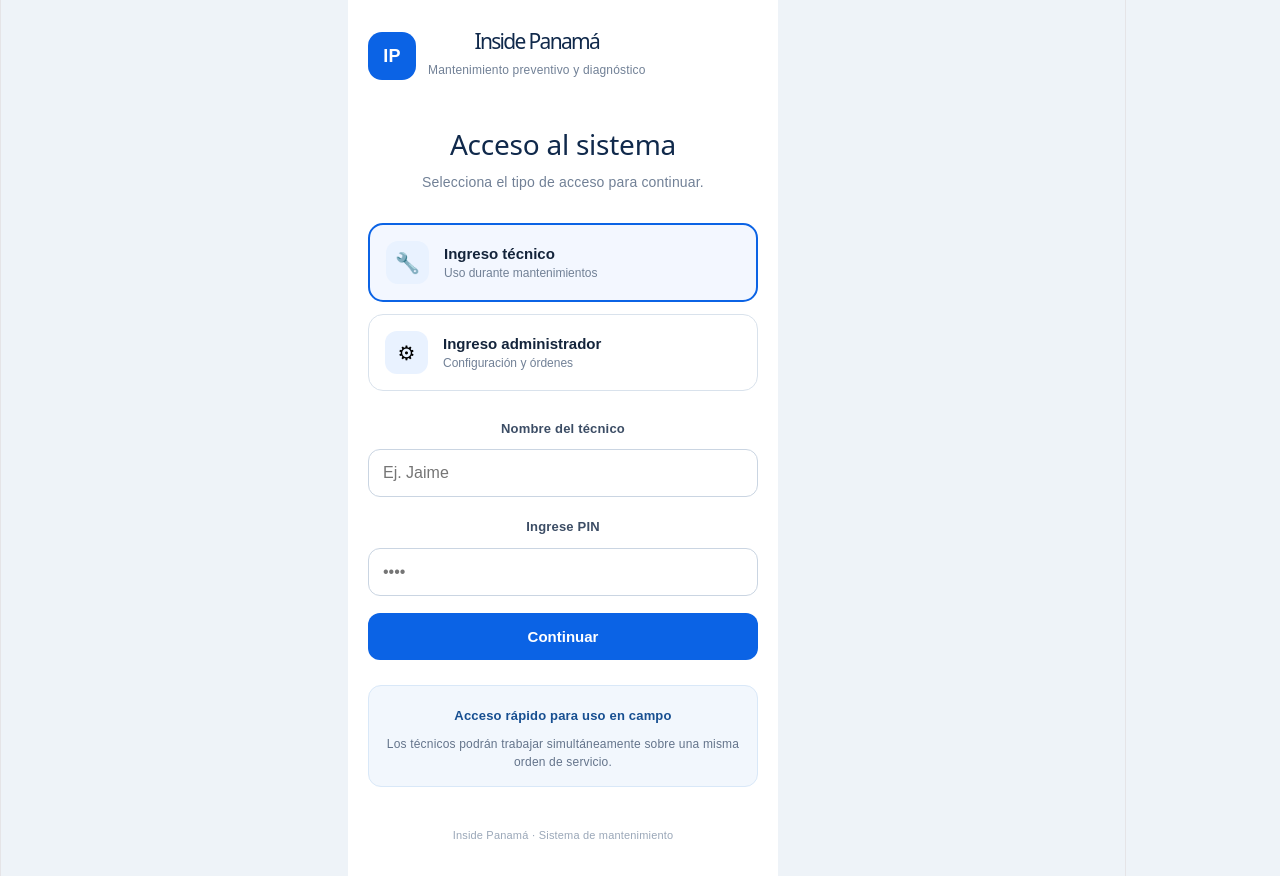
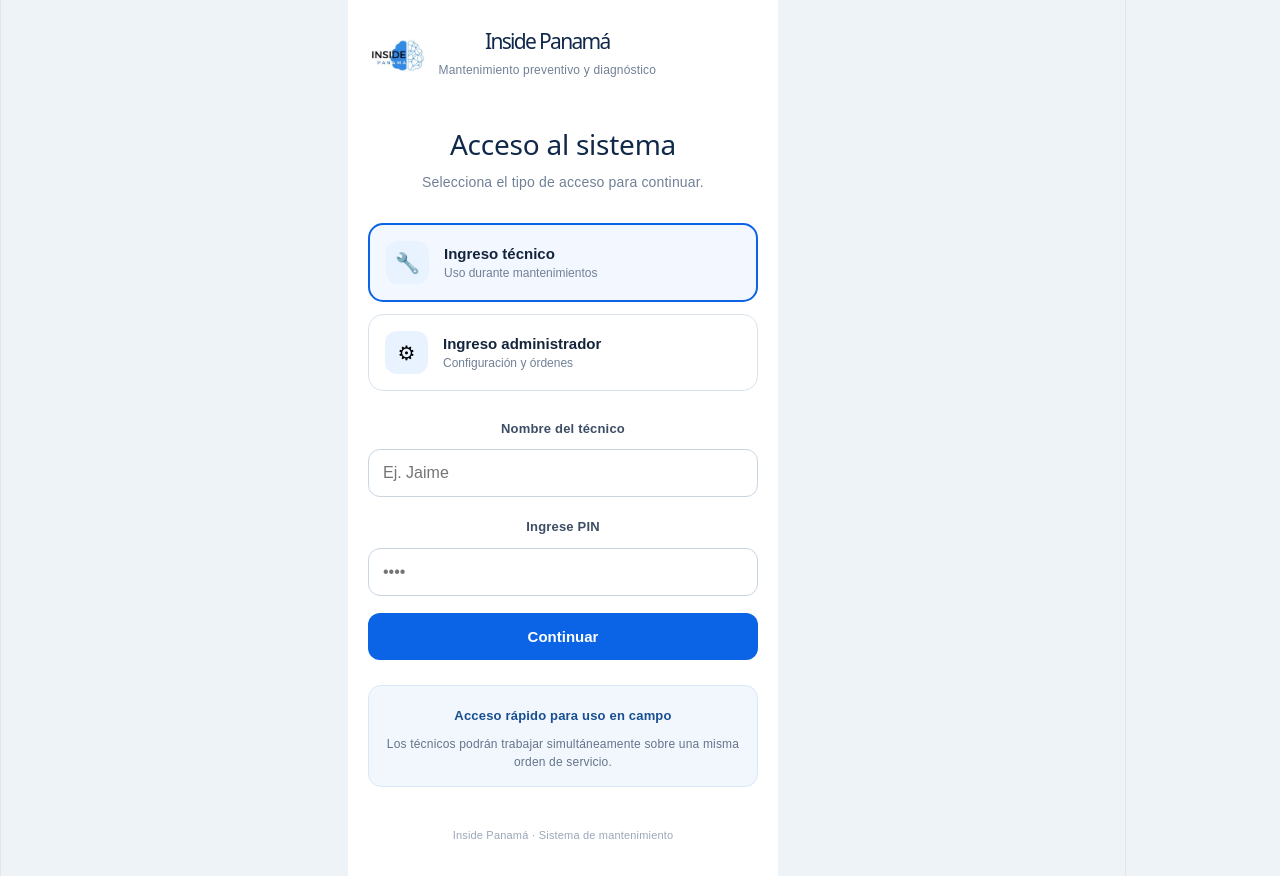
Before and after one commit to Leydisfh/inside-mantenimiento, a React (Vite) app: page / in a window 1280 px wide. Built offline with nearby package versions, Linux system fonts and the light colour scheme.

Commit message:
Logo y estilos modificados

```diff
--- a/src/App.jsx
+++ b/src/App.jsx
@@ -111,6 +111,54 @@
         ordenSeleccionada.numero
       ] || []
     : [];
+    const ordenesConProgreso = ordenes.map((orden) => {
+  const equiposOrden =
+    equiposPorOrden[orden.numero] || [];
+
+  const totalEquipos = equiposOrden.length;
+
+  const completados = equiposOrden.filter(
+    (equipo) => equipo.estado === "Completado"
+  ).length;
+  const porcentajeProgreso =
+  totalEquipos === 0
+    ? 0
+    : Math.round(
+        (completados / totalEquipos) * 100
+      );
+
+const listaParaCerrar =
+  totalEquipos > 0 &&
+  completados === totalEquipos;
+
+  const progreso =
+    totalEquipos === 0
+      ? 0
+      : Math.round(
+          (completados / totalEquipos) * 100
+        );
+
+  let estadoCalculado = orden.estado;
+
+  if (orden.estado !== "Cerrada") {
+    if (
+      totalEquipos > 0 &&
+      completados === totalEquipos
+    ) {
+      estadoCalculado = "Lista para cerrar";
+    } else {
+      estadoCalculado = "En proceso";
+    }
+  }
+
+  return {
+    ...orden,
+    equipos: totalEquipos,
+    completados,
+    progreso,
+    estado: estadoCalculado,
+  };
+});
     const actualizarEquiposOrden = (actualizador) => {
   if (!ordenSeleccionada) return;
 
@@ -454,7 +502,7 @@
       <Ordenes
         tipoAcceso={tipoAcceso}
         nombreTecnico={nombreTecnico}
-        ordenes={ordenes}
+        ordenes={ordenesConProgreso}
         cerrarSesion={cerrarSesion}
         abrirOrden={abrirOrden}
         nuevaOrden={() => setPantalla("nuevaOrden")}
--- a/src/pages/Equipos.jsx
+++ b/src/pages/Equipos.jsx
@@ -20,6 +20,17 @@
   const completados = equipos.filter(
     (equipo) => equipo.estado === "Completado"
   ).length;
+  const porcentajeProgreso =
+  totalEquipos === 0
+    ? 0
+    : Math.round(
+        (completados / totalEquipos) * 100
+      );
+
+
+const listaParaCerrar =
+  totalEquipos > 0 &&
+  completados === totalEquipos;
 
   const pendientes = equipos.filter(
     (equipo) => equipo.estado === "Pendiente"
@@ -32,6 +43,24 @@
   const coincideEstado =
     filtro === "Todos" ||
     equipo.estado === filtro;
+    {tipoAcceso === "administrador" &&
+  listaParaCerrar && (
+    <div className="order-ready-card">
+      <strong>
+        Mantenimiento técnico completado
+      </strong>
+
+      <p>
+        Los {totalEquipos} equipos de esta orden
+        tienen su checklist y diagnóstico
+        completados.
+      </p>
+
+      <span>
+        Orden lista para revisión del informe
+      </span>
+    </div>
+  )}
 
   const textoBusqueda =
     busqueda.toLowerCase();
@@ -150,6 +179,7 @@
   Completados
 </button>
 
+
         </div>
     <button
         className="add-found-equipment-button"
@@ -200,7 +230,6 @@
       : "Sin asignar"}
   </small>
 </div>
-
               </div>
 
               <div className="equipment-right">
@@ -216,7 +245,6 @@
                 <span className="equipment-arrow">
                   ›
                 </span>
-
               </div>
 
             </article>
--- a/src/pages/Login.jsx
+++ b/src/pages/Login.jsx
@@ -1,4 +1,5 @@
 import "../styles.css/login.css"
+import logo from "../assets/logo.jpg";
 export function Login({
   tipoAcceso,
   setTipoAcceso,
@@ -11,10 +12,8 @@
   return (
     <div className="app">
       <main className="login-container">
-
         <div className="brand">
-          <div className="logo">IP</div>
-
+          <img src={logo} alt="Inside Panamá" />
           <div>
             <h1>Inside Panamá</h1>
             <p>Mantenimiento preventivo y diagnóstico</p>
--- a/src/pages/Ordenes.jsx
+++ b/src/pages/Ordenes.jsx
@@ -1,4 +1,5 @@
 import "../styles.css/ordenes.css"
+import logo from "../assets/logo.jpg";
 export function Ordenes({
   tipoAcceso,
   nombreTecnico,
@@ -13,7 +14,7 @@
 
         <header className="orders-header">
           <div className="brand-small">
-            <div className="logo-small">IP</div>
+            <img src={logo} alt="Inside Panamá" />
 
             <div>
               <strong>Inside Panamá</strong>
--- a/src/styles.css/diagnostico.css
+++ b/src/styles.css/diagnostico.css
@@ -8,6 +8,7 @@
 
 .diagnosis-section {
   margin-top: 20px;
+  text-align: left;
   padding: 16px;
   background: #ffffff;
   border: 1px solid #dce4ed;
--- a/src/styles.css/login.css
+++ b/src/styles.css/login.css
@@ -7,18 +7,9 @@
   align-items: center;
   gap: 12px;
 }
+.brand img{
+  width: 15%;
 
-.logo {
-  width: 48px;
-  height: 48px;
-  border-radius: 14px;
-  background: #0b63e5;
-  color: white;
-  display: flex;
-  justify-content: center;
-  align-items: center;
-  font-size: 18px;
-  font-weight: 800;
 }
 
 .brand h1 {
--- a/src/styles.css/ordenes.css
+++ b/src/styles.css/ordenes.css
@@ -14,16 +14,8 @@
   gap: 10px;
 }
 
-.logo-small {
-  width: 40px;
-  height: 40px;
-  border-radius: 11px;
-  background: #0b63e5;
-  color: white;
-  display: flex;
-  align-items: center;
-  justify-content: center;
-  font-weight: 800;
+.brand-small img{
+  width: 15%;
 }
 
 .brand-small strong {
```
Also changed, not shown: src/styles.css/equipos.css (+0 -21 lines), src/assets/logo.jpg (added).
